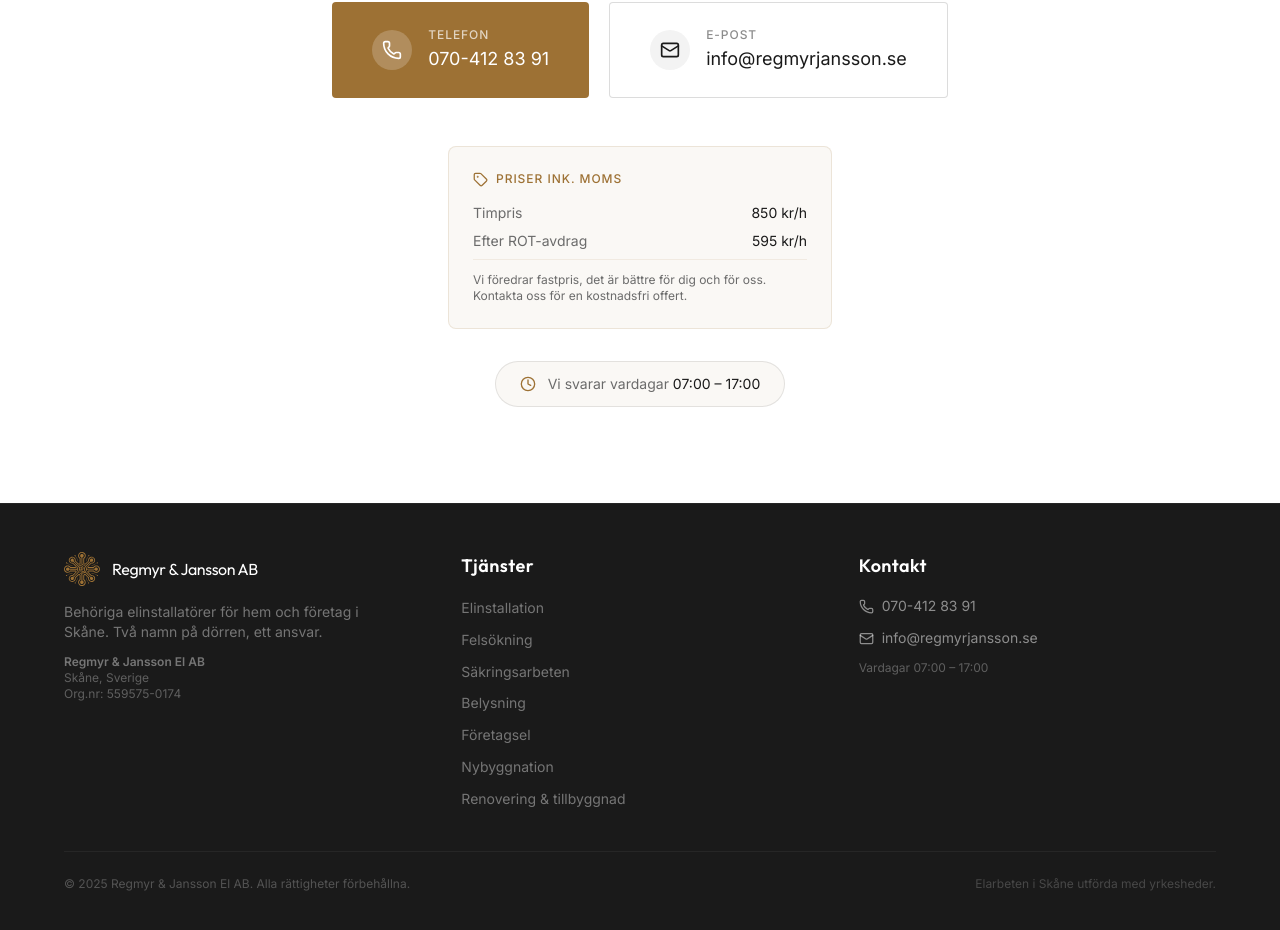
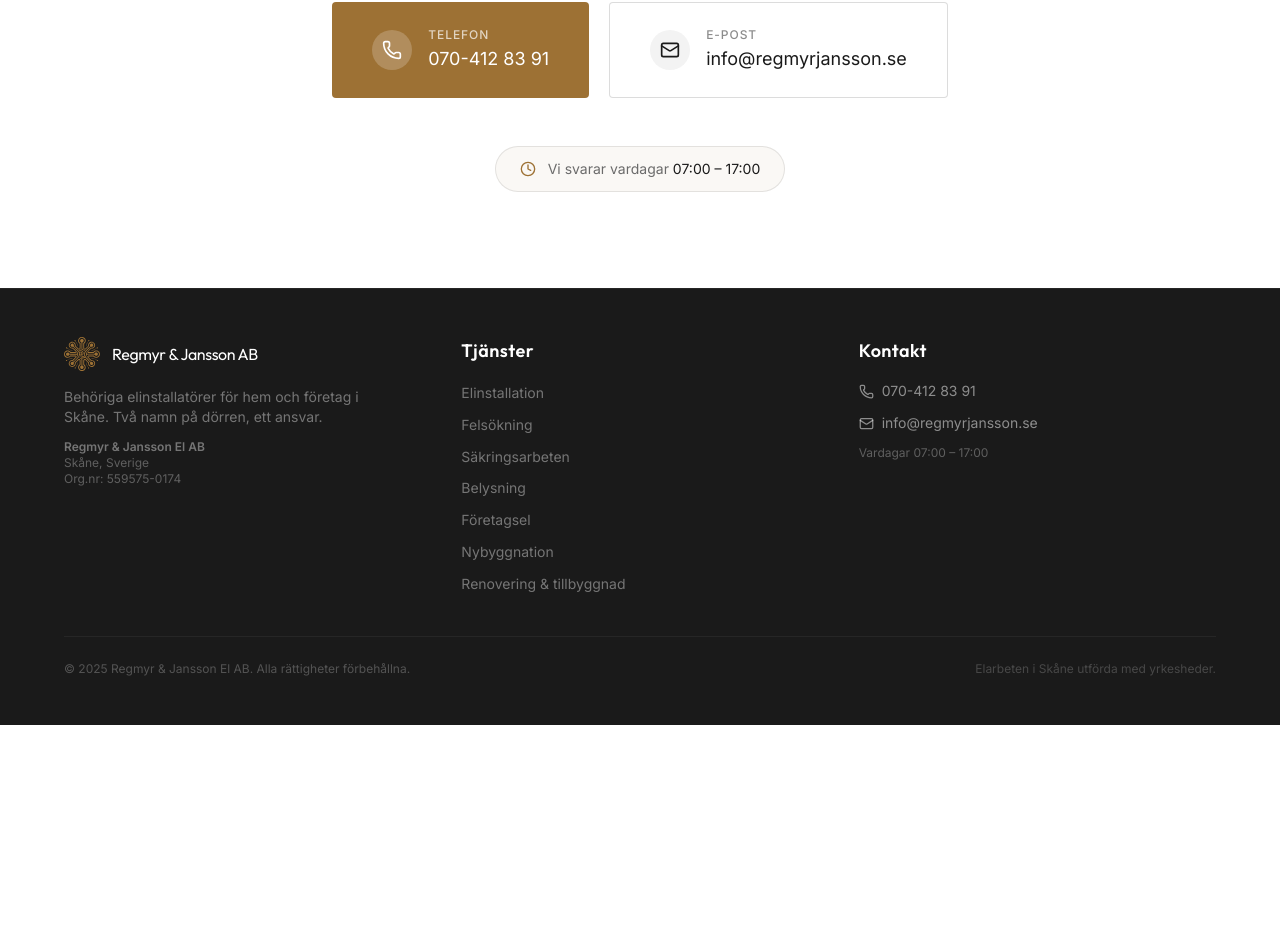
Before and after one commit to axelowilliam/RJAB, a Next.js app: page / in a window 1280 px wide. Shown: the part 3870-4800 px from the top of the page. After the commit the page ends 4595 px from the top, so only its background shows below. Built offline with nearby package versions, Linux system fonts and the light colour scheme.

Commit message:
Remove pricing section

```diff
--- a/components/Contact.tsx
+++ b/components/Contact.tsx
@@ -54,31 +54,6 @@
           </a>
         </div>
 
-        {/* Pricing */}
-        <div className="bg-cream border border-bronze/15 rounded-lg p-6 mb-8 text-left max-w-sm mx-auto">
-          <div className="flex items-center gap-2 mb-4">
-            <Tag size={15} className="text-bronze" />
-            <span className="font-body text-bronze text-xs tracking-widest uppercase">
-              Priser ink. moms
-            </span>
-          </div>
-          <div className="space-y-2">
-            <div className="flex justify-between font-body text-sm">
-              <span className="text-muted">Timpris</span>
-              <span className="text-charcoal font-600">850 kr/h</span>
-            </div>
-            <div className="flex justify-between font-body text-sm">
-              <span className="text-muted">Efter ROT-avdrag</span>
-              <span className="text-charcoal font-600">595 kr/h</span>
-            </div>
-            <div className="border-t border-bronze/10 pt-3 mt-2">
-              <p className="font-body text-muted text-xs">
-                Vi föredrar fastpris, det är bättre för dig och för oss.
-                Kontakta oss för en kostnadsfri offert.
-              </p>
-            </div>
-          </div>
-        </div>
 
         {/* Opening hours */}
         <div className="inline-flex items-center gap-3 bg-cream border border-charcoal/10 rounded-full px-6 py-3">
```
